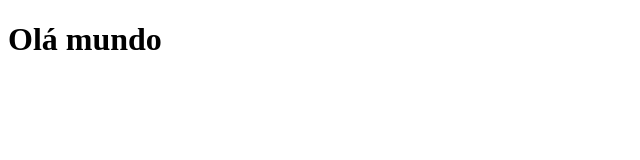
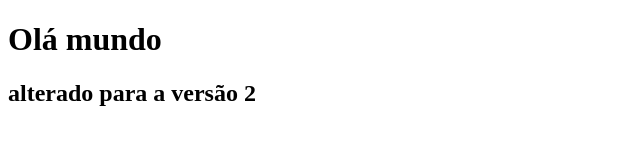
Before and after one commit to Mms300/git-aula-1, a plain HTML site: page index.html in a window 1280 px wide. Shown: the whole page, without its empty margins (0-640 px from the left). Drawn offline with Linux system fonts and the light colour scheme.

Commit message:
mais uma nova versão atualizada

```diff
--- a/index.html
+++ b/index.html
@@ -7,5 +7,6 @@
 </head>
 <body>
     <h1>Olá mundo</h1>
+    <h2> alterado para a versão 2</h2>
 </body>
 </html>
```
